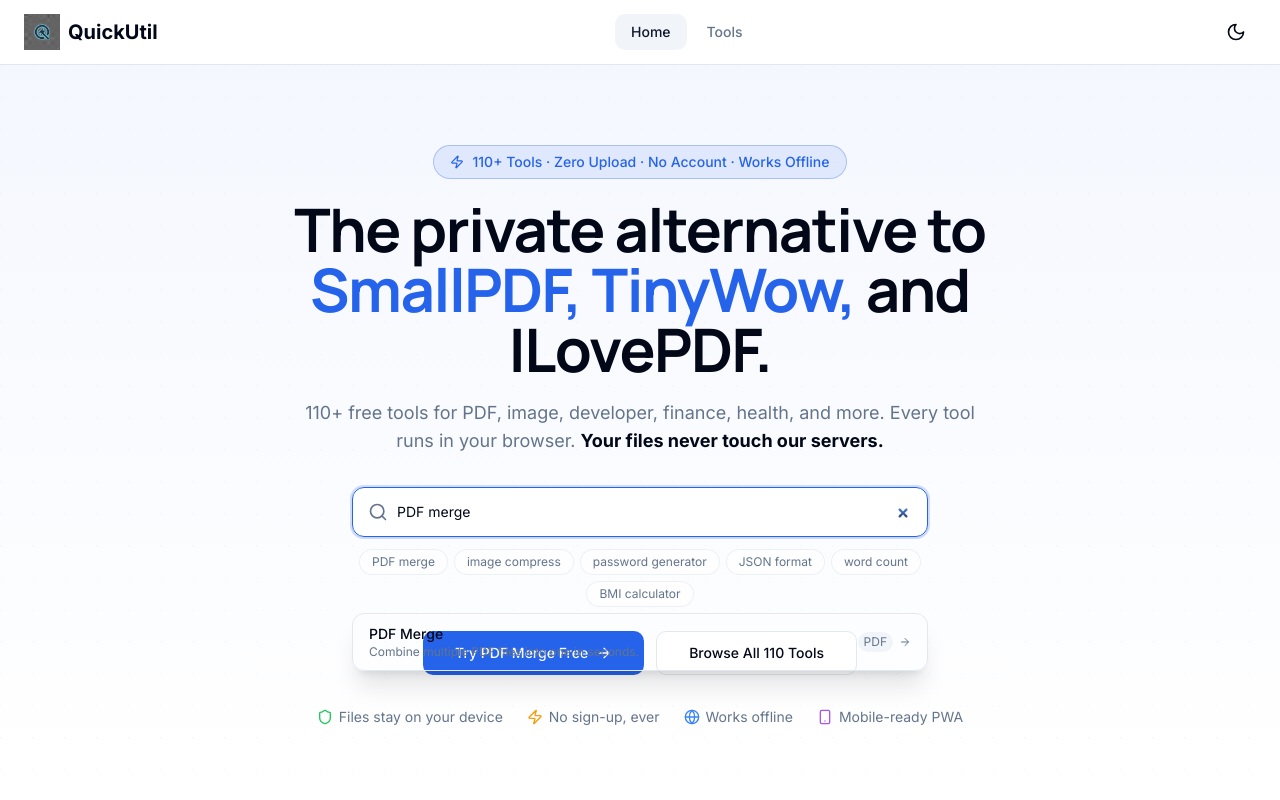
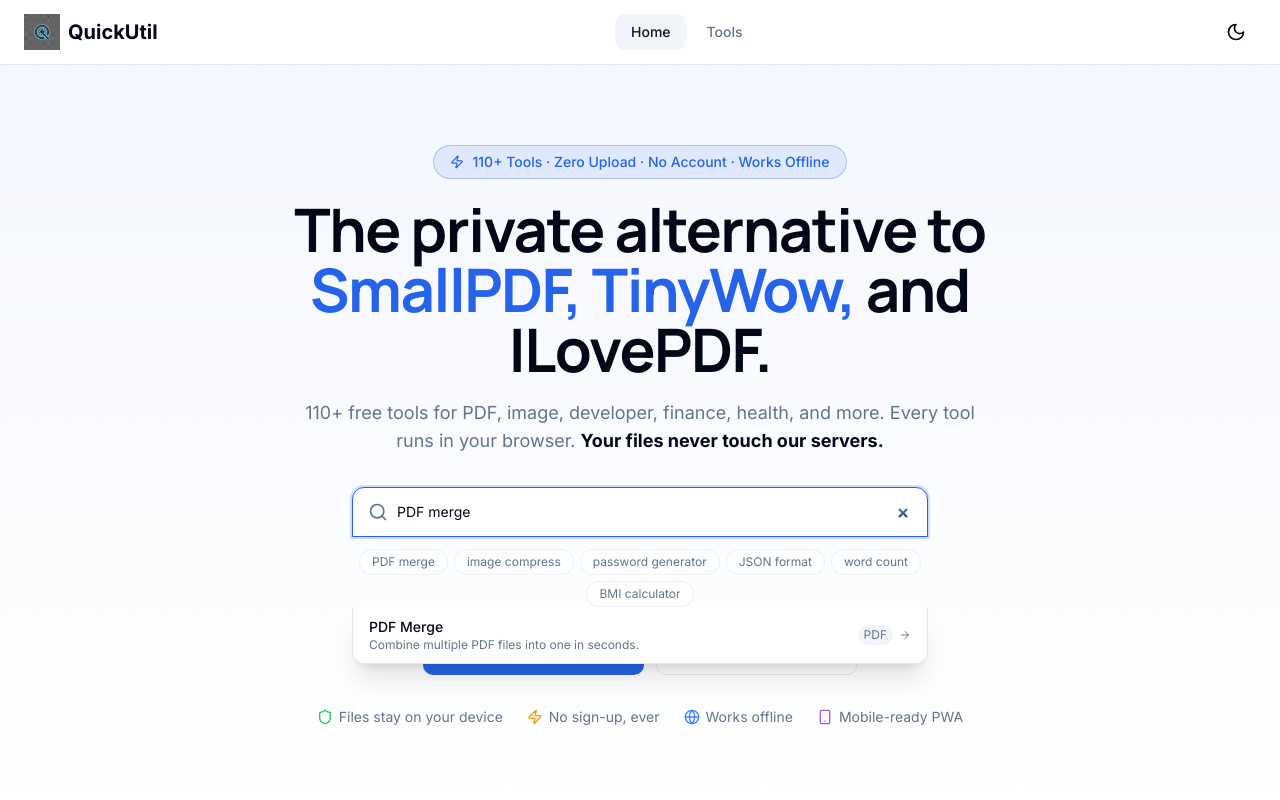
Before and after one commit to the-one-billion/quickutil, a Next.js app: page / in a window 1280 px wide. Both pictures are taken after a click on the button "PDF merge". Shown: the top 800 px of the page. Built offline with nearby package versions, Linux system fonts and the light colour scheme.

Commit message:
fix: search dropdown solid background and flush border with input

```diff
--- a/src/components/ToolSearch.tsx
+++ b/src/components/ToolSearch.tsx
@@ -65,7 +65,8 @@
           onFocus={() => setOpen(true)}
           onKeyDown={handleKeyDown}
           placeholder={`Search ${tools.length}+ tools… e.g. compress PDF, word count`}
-          className="w-full rounded-xl border border-border bg-background/90 py-3.5 pl-11 pr-4 text-sm shadow-sm outline-none ring-offset-background focus:border-primary focus:ring-2 focus:ring-primary/20 transition-all placeholder:text-muted-foreground"
+          className={`w-full border border-border py-3.5 pl-11 pr-4 text-sm shadow-sm outline-none focus:border-primary focus:ring-2 focus:ring-primary/20 transition-all placeholder:text-muted-foreground ${open && results.length > 0 ? "rounded-t-xl rounded-b-none" : "rounded-xl"}`}
+          style={{ backgroundColor: "hsl(var(--background))" }}
           aria-label="Search tools"
           aria-autocomplete="list"
           aria-expanded={open && results.length > 0}
@@ -77,7 +78,8 @@
       {/* Autocomplete dropdown */}
       {open && results.length > 0 && (
         <div
-          className="absolute top-full left-0 right-0 z-50 mt-1.5 rounded-xl border border-border bg-popover shadow-xl overflow-hidden"
+          className="absolute top-full left-0 right-0 z-50 rounded-b-xl border border-t-0 border-border overflow-hidden shadow-xl"
+          style={{ backgroundColor: "hsl(var(--background))" }}
           role="listbox"
         >
           {results.map((tool, i) => (
```
